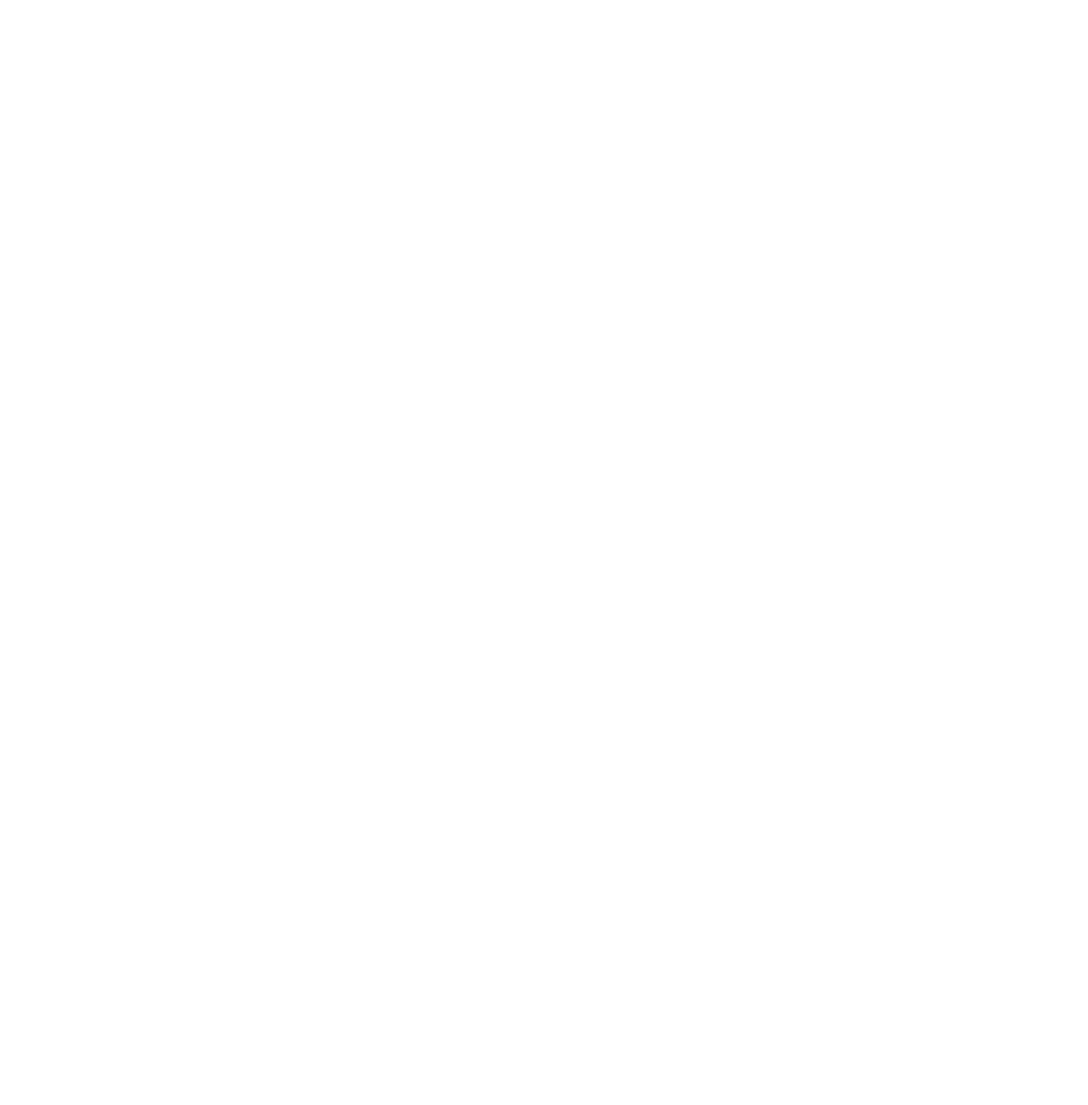
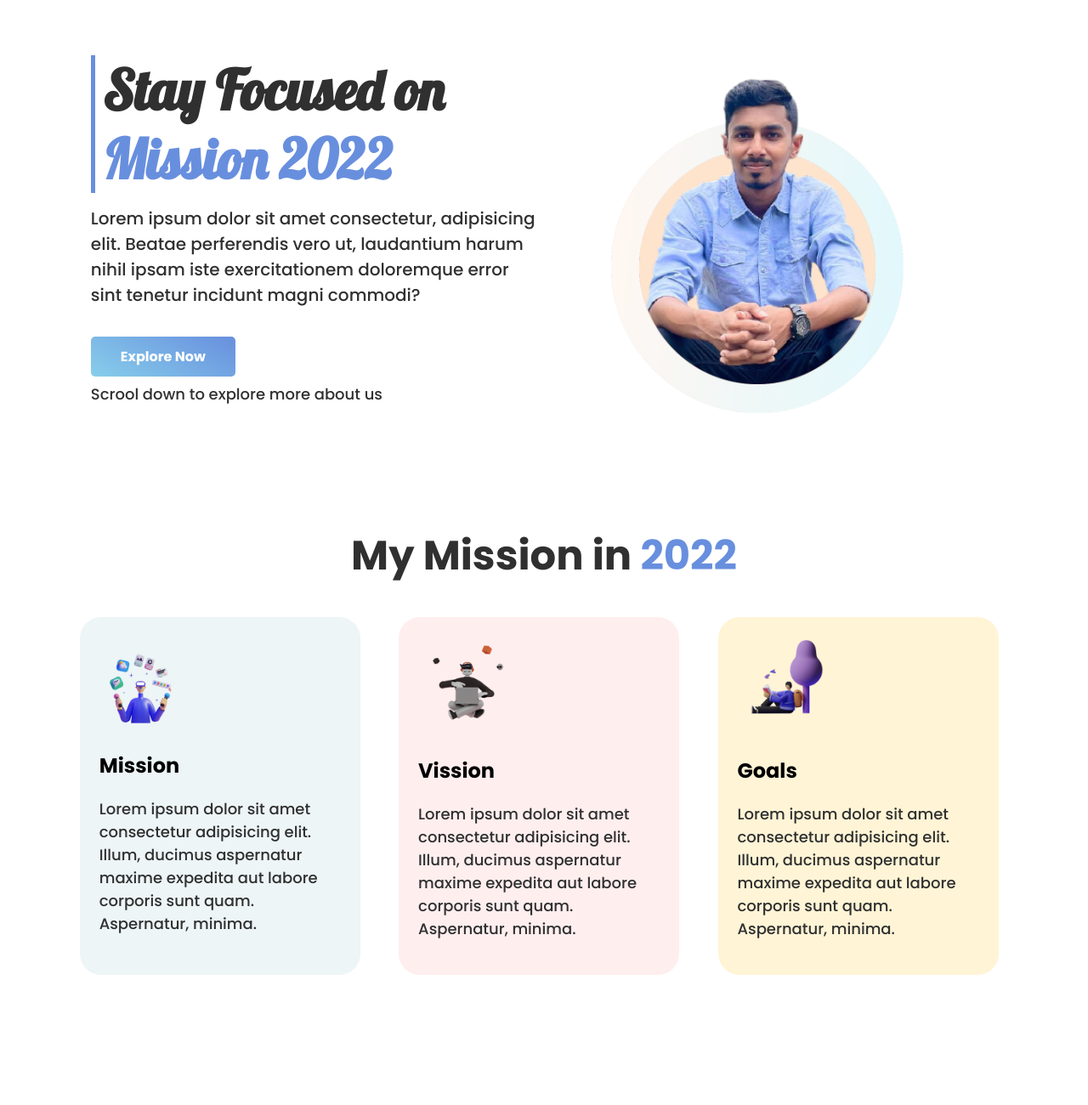
Before and after one commit to yhmunna1/assignment1, a plain HTML site: page index.html in a window 1280 px wide. Shown: the top 1300 px of the page at 85% size. Before the commit the page ends 800 px from the top, so only its background shows below. Drawn offline with Linux system fonts and the light colour scheme.

Commit message:
section3

```diff
--- a/index.html
+++ b/index.html
@@ -6,10 +6,83 @@
     <meta http-equiv="X-UA-Compatible" content="IE=edge">
     <meta name="viewport" content="width=device-width, initial-scale=1.0">
     <title>Assignment-1</title>
+    <link rel="preconnect" href="https://fonts.googleapis.com">
+    <link rel="preconnect" href="https://fonts.gstatic.com" crossorigin>
+    <link
+        href="https://fonts.googleapis.com/css2?family=Lobster&family=Poppins:ital,wght@0,400;0,500;0,600;0,700;0,800;1,700&display=swap"
+        rel="stylesheet">
     <link rel="stylesheet" href="style.css">
 </head>
 
 <body>
+    <section class="hero-section">
+        <div class="half">
+            <h1 id="title">Stay Focused on <br><span class="blue-text">Mission 2022</span></h1>
+            <p class="p-20px">Lorem ipsum dolor sit amet consectetur, adipisicing elit. Beatae perferendis vero ut,
+                laudantium harum
+                nihil ipsam iste exercitationem doloremque error sint tenetur incidunt magni commodi?</p>
+            <a href="https://www.linkedin.com/in/yh-munna-3bab87213/" target="_blank" class="button"> Explore Now</a>
+            <p>Scrool down to explore more about us</p>
+        </div>
+
+        <div class="half">
+            <img id="my-img" src="images/yhmunna-01.png" alt="">
+        </div>
+    </section>
+    <section class="section2">
+        <h1>My Mission in <span class="blue-text">2022</span></h1>
+        <section class="icon-with-text">
+            <div class="box-info mission">
+                <img src="images/illustrator-1.png" alt="" class="icon">
+                <h2>Mission</h2>
+                <p>Lorem ipsum dolor sit amet consectetur adipisicing elit. Illum, ducimus aspernatur maxime expedita
+                    aut labore corporis sunt quam. Aspernatur, minima.</p>
+
+            </div>
+            <div class="box-info vission">
+                <img src="images/illustrator-2.png" alt="" class="icon">
+                <h2>Vission</h2>
+                <p>Lorem ipsum dolor sit amet consectetur adipisicing elit. Illum, ducimus aspernatur maxime expedita
+                    aut labore corporis sunt quam. Aspernatur, minima.</p>
+
+            </div>
+            <div class="box-info goals">
+                <img src="images/illustrator-3.png" alt="" class="icon">
+                <h2>Goals</h2>
+                <p>Lorem ipsum dolor sit amet consectetur adipisicing elit. Illum, ducimus aspernatur maxime expedita
+                    aut labore corporis sunt quam. Aspernatur, minima.</p>
+
+            </div>
+        </section>
+    </section>
+
+    <section class="image-with-content1">
+        <div class="with-image">
+            <img src="images/Untitled-1.png" alt="" class="client-image">
+        </div>
+        <div class="without-image">
+            <h1>Develop <br> Without Limits</h1>
+            <p class="p-20px">Lorem ipsum dolor sit amet consectetur adipisicing elit. Cum unde recusandae eius earum
+                odit, nihil
+                labore a deserunt ipsum nisi corrupti quo tenetur praesentium ad expedita deleniti libero quod quisquam.
+            </p>
+            <a href="https://www.linkedin.com" target="_blank" class="button">Read the Documentation</a>
+        </div>
+    </section>
+    <section class="image-with-content2">
+        <div class="without-image">
+            <h1>Develop <br> Without Limits</h1>
+            <p class="p-20px">Lorem ipsum dolor sit amet consectetur adipisicing elit. Cum unde recusandae eius earum
+                odit, nihil
+                labore a deserunt ipsum nisi corrupti quo tenetur praesentium ad expedita deleniti libero quod quisquam.
+            </p>
+            <a href="https://www.linkedin.com" target="_blank" class="button">Read the Documentation</a>
+        </div>
+        <div class="with-image">
+            <img src="images/Untitled-2.png" alt="" class="client-image">
+        </div>
+
+    </section>
 
 
 </body>
--- a/style.css
+++ b/style.css
@@ -0,0 +1,113 @@
+body{
+    font-family: 'Lobster', cursive;
+
+    font-family: 'Poppins', sans-serif;;
+}
+h1{
+    font-family: poppins;
+    font-size: 48px;
+    font-weight: bold;
+    color: #303030;
+}
+body p{
+    font-weight: 500;
+    font-size: 18px;
+    color: #303030;
+}
+.hero-section{
+    display: flex;
+    align-items: center;
+    padding-left: 6%;
+    padding-right: 3%;
+    padding-top: 50px;
+    padding-bottom: 60px;
+    margin-top: -70px;
+}
+.half{
+    width: 50%;
+    padding: 2%;
+}
+#title{
+    color: #303030;
+    font-family: lobster;
+    font-size: 65px;
+    border-left: solid 5px #688FDE;
+    padding-left: 9px;
+    margin-bottom: -5px;
+}
+.p-20px{
+    font-weight: 500;
+    font-size: 20px;
+    color: #303030;
+    padding-bottom: 25px;
+}
+.blue-text{
+    color: #688FDE;
+}
+.button{
+    text-decoration: none;
+background: linear-gradient(30deg, skyblue, #688FDE);
+padding: 12px 35px;
+border-radius: 5px;
+color: white;
+font-weight: 700;
+}
+#my-img{
+    width: 65%;
+    align-items: center;
+    padding-left: 7%;
+    padding-top: 15%;
+}
+.section2 h1{
+    text-align: center;
+    margin-bottom: -50px;
+}
+.icon-with-text{
+    display: flex;
+    padding: 5%;
+    flex-wrap: wrap;
+
+}
+.box-info{
+    width: 25%;
+    padding: 10px;
+    margin: 2%;
+}
+.icon{
+    width: 40%;
+}
+.mission{
+    background-color: #EDF5F6;
+    border-radius: 25px;
+    padding: 2%;
+
+}
+.vission{
+    background-color: #FFEEEE;
+    border-radius: 25px;
+    padding: 2%;
+}
+.goals{
+    background-color: #FFF4D6;
+    border-radius: 25px;
+    padding: 2%;
+}
+.image-with-content1{
+    display: flex;
+    padding: 8%;
+    align-items: center;
+}
+.with-image{
+    width: 35%;
+}
+.client-image{
+    width: 80%;
+}
+.without-image{
+    width: 65%;
+}
+.image-with-content2{
+    display: flex;
+    padding: 8%;
+    align-items: center;
+}
```
Also changed, not shown: images/Untitled-1.png (added), images/Untitled-2.png (added), images/client1-01.png (added), images/coding.png (added), images/illustrator-1.png (added), images/illustrator-2.png (added), images/illustrator-3.png (added), images/yhmunna-01.png (added), 1 other file.
